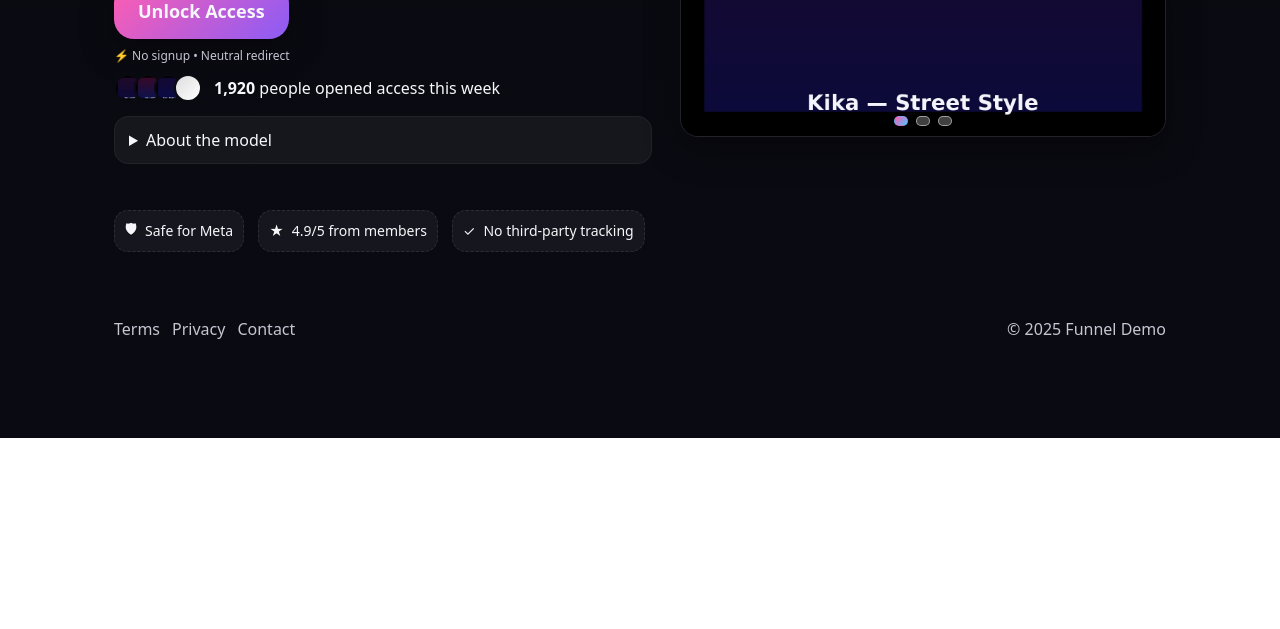
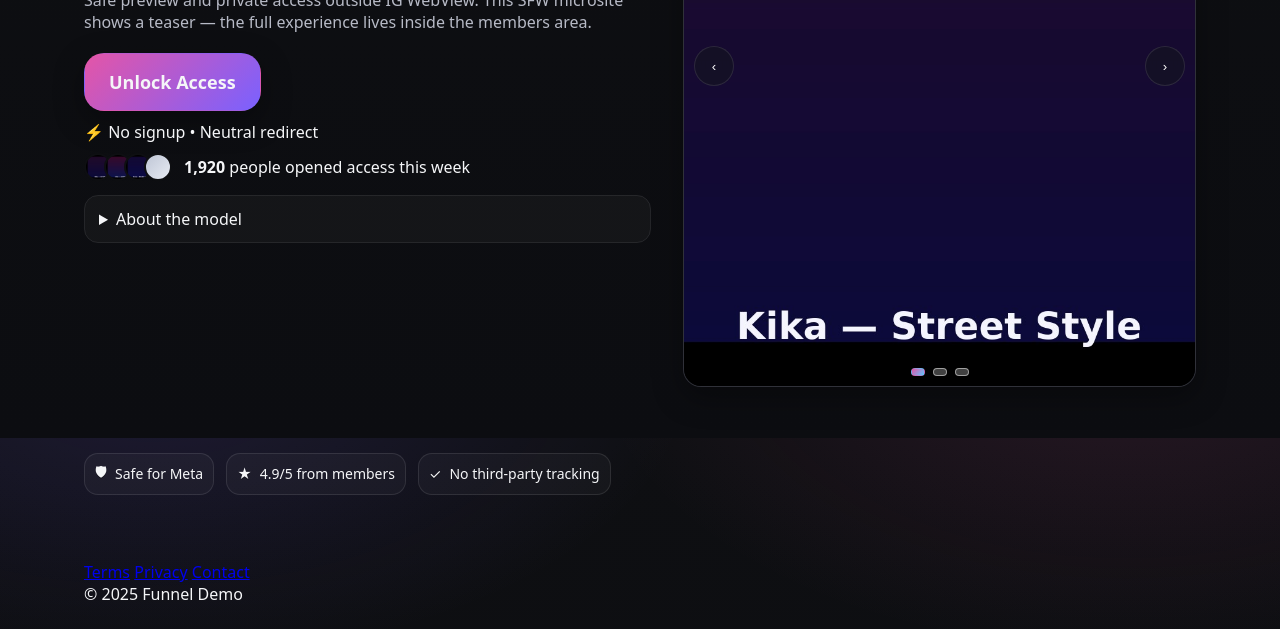
Before and after one commit to Hnzuonee/3stepfunnel, a plain HTML site: page index.html in a window 1280 px wide. Shown: the part 362-991 px from the top of the page. Before the commit the page ends 800 px from the top, so only its background shows below. Drawn offline with Linux system fonts and the light colour scheme.

Commit message:
Update styles.css

```diff
--- a/assets/css/styles.css
+++ b/assets/css/styles.css
@@ -1,122 +1,188 @@
-/* Vibrant "model" theme — pink/purple/blue gradient, glossy cards */
+/* assets/css/styles.css — Editorial Premium v1
+   - čistší paleta, lepší typografie a spacing
+   - funguje drop-in na tvé současné HTML/JS (v2)
+*/
+
 :root{
-  --bg:#0a0a12;
-  --card:#121224;
-  --muted:#b6b8c3;
-  --text:#f7f7fb;
-  --primary:#ff5db1;      /* pink */
-  --primary-2:#8b5cf6;    /* purple */
-  --accent:#4fc3ff;       /* blue accent */
-  --ok:#22c55e;
-  --border:rgba(255,255,255,0.10);
-  --shadow:0 12px 34px rgba(0,0,0,0.35);
+  /* Paleta (tlumený fashion look) */
+  --bg: #0e0f12;
+  --panel: #14151b;
+  --panel-2:#181a22;
+  --text:#f5f6f8;
+  --muted:#b7bac6;
+  --line:rgba(255,255,255,.10);
+
+  /* Akcenty (jemné, ne křiklavé) */
+  --primary:#e455a7;   /* magenta */
+  --primary-2:#7a61ff; /* purple */
+  --accent:#5ec6ff;    /* blue, jemný */
+
+  /* Efekty */
+  --shadow: 0 10px 30px rgba(0,0,0,.35);
+  --inner: inset 0 -2px 6px rgba(0,0,0,.45);
 }
 
 *{box-sizing:border-box}
 html,body{height:100%}
+
 body.theme{
   margin:0;
-  font-family: ui-sans-serif, system-ui, -apple-system, Segoe UI, Roboto, "Helvetica Neue", Arial, "Noto Sans", "Apple Color Emoji","Segoe UI Emoji";
+  font-family: ui-sans-serif, system-ui, -apple-system, Segoe UI, Roboto, "Helvetica Neue", Arial, "Noto Sans";
   color:var(--text);
   background:
-    radial-gradient(900px 500px at 20% -10%, rgba(255,93,177,0.18), transparent 60%),
-    radial-gradient(900px 500px at 90% -20%, rgba(75,0,255,0.18), transparent 60%),
-    linear-gradient(180deg, #090910 0%, #0a0a12 100%);
+    radial-gradient(900px 480px at 12% -8%, rgba(122,97,255,.14), transparent 60%),
+    radial-gradient(900px 520px at 88% -12%, rgba(228,85,167,.12), transparent 60%),
+    linear-gradient(180deg,#0e0f12 0%, #0c0d11 100%);
 }
 
-.model-theme{
-  --card: #15152a;
-  --muted:#c4c6d1;
-}
-
-.container{max-width:1100px;margin:0 auto;padding:24px}
+/* Layout */
+.container{max-width:1160px;margin:0 auto;padding:24px}
 .nowrap{white-space:nowrap}
 
+/* Header */
 .site-header{display:flex;align-items:center;justify-content:space-between;gap:16px}
 .logo{display:flex;align-items:center;gap:10px;color:var(--text);text-decoration:none}
 .logo .brand{font-weight:700;letter-spacing:.3px}
 .header-right{display:flex;gap:8px;align-items:center}
-.badge{padding:6px 10px;border:1px solid var(--border);border-radius:999px;background:rgba(255,255,255,0.06);font-size:12px;color:var(--muted)}
+.badge{padding:6px 10px;border:1px solid var(--line);border-radius:999px;background:rgba(255,255,255,0.04);font-size:12px;color:var(--muted)}
 
-.hero--split{display:grid;grid-template-columns:1.05fr .95fr;gap:28px;align-items:center}
-@media (max-width:900px){.hero--split{grid-template-columns:1fr;gap:16px}}
+/* Hero */
+.hero--split{
+  display:grid;
+  grid-template-columns: 1.05fr .95fr;
+  gap:32px;
+  align-items:center;
+}
+@media (max-width:960px){.hero--split{grid-template-columns:1fr;gap:18px}}
 
-.hero-text h1{font-size:clamp(28px,3.6vw,44px);line-height:1.05;margin:0 0 10px}
-.hero-text .accent{background:linear-gradient(135deg,var(--primary),var(--primary-2));-webkit-background-clip:text;background-clip:text;color:transparent}
-.lead{color:var(--muted);margin:0 0 22px}
+.hero-text h1{
+  font-size:clamp(28px,3.4vw,42px);
+  line-height:1.06;
+  letter-spacing:.1px;
+  margin:0 0 10px;
+}
+.hero-text .accent{
+  background:linear-gradient(135deg,var(--primary),var(--primary-2));
+  -webkit-background-clip:text;background-clip:text;color:transparent
+}
+.lead{color:var(--muted);margin:0 0 20px}
 
-.cta-row{display:flex;flex-direction:column;gap:8px;align-items:flex-start}
-.btn{display:inline-flex;align-items:center;justify-content:center;gap:10px;border:0;border-radius:18px;padding:12px 18px;background:var(--card);color:var(--text);text-decoration:none;box-shadow:var(--shadow);transition:transform .04s ease, filter .2s}
-.btn:hover{transform:translateY(-1px);filter:brightness(1.05)}
-.btn-primary{background:linear-gradient(135deg,var(--primary),var(--primary-2));font-weight:800}
+/* CTA */
+.cta-row{display:flex;flex-direction:column;gap:10px;align-items:flex-start}
+.btn{
+  display:inline-flex;align-items:center;justify-content:center;gap:10px;
+  border:1px solid transparent;border-radius:18px;
+  padding:12px 18px;background:var(--panel);color:var(--text);
+  text-decoration:none;box-shadow:var(--shadow);
+  transition:transform .04s ease, filter .2s, border-color .2s;
+}
+.btn:hover{transform:translateY(-1px);filter:brightness(1.05);border-color:var(--line)}
+.btn-primary{
+  background:linear-gradient(135deg,var(--primary),var(--primary-2));
+  font-weight:800;
+}
 .btn-xl{padding:16px 24px;font-size:18px;border-radius:20px}
 
-.trust{display:flex;gap:14px;flex-wrap:wrap;margin:18px 0}
-.trust-item{display:inline-flex;gap:8px;align-items:center;border:1px dashed var(--border);padding:8px 10px;border-radius:14px;background:rgba(255,255,255,0.05);font-size:14px}
+/* Trust & social proof */
+.trust{display:flex;gap:12px;flex-wrap:wrap;margin:18px 0}
+.trust-item{
+  display:inline-flex;gap:8px;align-items:center;
+  border:1px solid var(--line);padding:8px 10px;border-radius:14px;
+  background:rgba(255,255,255,0.03);font-size:14px;color:var(--text)
+}
 .icon{filter:drop-shadow(0 1px 0 rgba(0,0,0,.4))}
-
 .social-proof{display:flex;align-items:center;gap:12px;margin:10px 0 6px}
 .avatars{display:flex}
-.avatar{width:28px;height:28px;border-radius:999px;border:2px solid var(--bg);margin-left:-8px;background:linear-gradient(135deg,#bbb,#eee)}
+.avatar{
+  width:28px;height:28px;border-radius:999px;border:2px solid var(--bg);
+  margin-left:-8px;background:linear-gradient(135deg,#bfc6d6,#e7ebf3)
+}
 .avatar:first-child{margin-left:0}
 .avatar.a1{background-image:url('../img/slide1.jpg');background-size:cover}
 .avatar.a2{background-image:url('../img/slide2.jpg');background-size:cover}
 .avatar.a3{background-image:url('../img/slide3.jpg');background-size:cover}
-.avatar.a4{background:linear-gradient(135deg,#ddd,#fff)}
 
-/* Carousel */
-.carousel{position:relative;border-radius:18px;overflow:hidden;border:1px solid var(--border);box-shadow:var(--shadow)}
+/* About block */
+.about{margin-top:14px;border:1px solid var(--line);border-radius:14px;overflow:hidden}
+.about>summary{cursor:pointer;padding:12px 14px;background:rgba(255,255,255,.03)}
+.about[open]>summary{border-bottom:1px solid var(--line)}
+.about .bio{padding:12px 14px;color:var(--muted)}
+.about .bio ul{margin:6px 0 0 18px;padding:0}
+
+/* Carousel — čistší, portrait ratio 4:5 pro fashion look */
+.carousel{position:relative;border-radius:18px;overflow:hidden;border:1px solid var(--line);box-shadow:var(--shadow);background:var(--panel-2)}
 .carousel .slides{display:flex;transition:transform .35s ease}
-.slide{min-width:100%;aspect-ratio:4/3;background:#0e0e18;display:grid;place-items:center}
+.slide{min-width:100%;aspect-ratio:4/5;background:#0f1116;display:grid;place-items:center}
 .slide img{width:100%;height:100%;object-fit:cover;display:block;transition:transform .4s ease}
-.slide.is-active img{transform:scale(1.02)}
-.nav{position:absolute;top:50%;transform:translateY(-50%);width:40px;height:40px;border-radius:999px;border:1px solid var(--border);background:rgba(0,0,0,.45);backdrop-filter:blur(6px);color:#fff;cursor:pointer;display:grid;place-items:center}
-.nav:hover{background:rgba(0,0,0,.6)}
+.slide.is-active img{transform:scale(1.015)}
+.nav{
+  position:absolute;top:50%;transform:translateY(-50%);
+  width:40px;height:40px;border-radius:999px;border:1px solid var(--line);
+  background:rgba(20,22,30,.55);backdrop-filter:blur(6px);color:#fff;cursor:pointer;display:grid;place-items:center
+}
+.nav:hover{background:rgba(20,22,30,.7)}
 .prev{left:10px}
 .next{right:10px}
 .dots{position:absolute;left:0;right:0;bottom:10px;display:flex;justify-content:center;gap:8px}
-.dots button{width:10px;height:10px;border-radius:999px;border:1px solid rgba(255,255,255,.5);background:rgba(255,255,255,.25);cursor:pointer}
-.dots button[aria-selected="true"]{background:linear-gradient(135deg,var(--primary),var(--accent));border-color:transparent;box-shadow:0 0 0 2px rgba(0,0,0,.2)}
+.dots button{
+  width:8px;height:8px;border-radius:999px;border:1px solid rgba(255,255,255,.5);
+  background:rgba(255,255,255,.25);cursor:pointer
+}
+.dots button[aria-selected="true"]{
+  background:linear-gradient(135deg,var(--primary),var(--accent));border-color:transparent;
+  box-shadow:0 0 0 2px rgba(0,0,0,.25)
+}
 
-.about{margin-top:14px;border:1px solid var(--border);border-radius:14px;overflow:hidden}
-.about>summary{cursor:pointer;padding:12px 14px;background:rgba(255,255,255,.05)}
-.about[open]>summary{border-bottom:1px solid var(--border)}
-.about .bio{padding:12px 14px;color:var(--muted)}
-.about .bio ul{margin:6px 0 0 18px;padding:0}
-
-.trustband{padding-top:4px}
-
-/* Gate page */
-.gate h1{font-size:clamp(24px,3.2vw,38px);margin:6px 0 6px}
+/* Gate */
+.gate h1{font-size:clamp(24px,3.2vw,36px);margin:6px 0 6px}
 .timer{display:flex;gap:8px;align-items:center;margin:14px 0 10px}
-.timer .digit{width:44px;height:56px;border-radius:10px;background:linear-gradient(180deg,#1b1b33,#111122);border:1px solid var(--border);display:grid;place-items:center;box-shadow:inset 0 -2px 6px rgba(0,0,0,.45), var(--shadow);font-weight:900;font-size:24px;letter-spacing:1px}
+.timer .digit{
+  width:44px;height:56px;border-radius:10px;
+  background:linear-gradient(180deg,#171923,#12141c);
+  border:1px solid var(--line);display:grid;place-items:center;
+  box-shadow:var(--inner), var(--shadow);
+  font-weight:900;font-size:24px;letter-spacing:.5px
+}
 .timer .sep{font-weight:900;opacity:.85}
 
 .metrics{display:flex;gap:16px;margin:16px 0 10px;flex-wrap:wrap}
-.metric{flex:1 1 180px;border:1px solid var(--border);border-radius:14px;padding:12px 14px;background:rgba(255,255,255,0.05)}
+.metric{
+  flex:1 1 180px;border:1px solid var(--line);border-radius:14px;padding:12px 14px;
+  background:rgba(255,255,255,0.03)
+}
 .metric-label{color:var(--muted);font-size:12px}
 .metric-value{font-size:24px;font-weight:800;letter-spacing:.5px;margin-top:4px}
 
-.cta-panel{margin:18px 0}
-.note{margin-top:12px;color:var(--muted)}
+/* Sticky CTA */
+.sticky-cta{
+  position:fixed;left:50%;transform:translateX(-50%);bottom:16px;z-index:60;
+  display:none;padding:14px 20px;font-weight:800
+}
+.sticky-cta.show{display:inline-flex}
 
-#progress{position:fixed;left:0;top:0;height:3px;width:0;background:linear-gradient(90deg,var(--primary),var(--accent));z-index:50}
+/* Progress bar */
+#progress{
+  position:fixed;left:0;top:0;height:3px;width:0;
+  background:linear-gradient(90deg,var(--primary),var(--accent));z-index:50
+}
 
-.toast{position:fixed;left:50%;transform:translateX(-50%);bottom:18px;background:rgba(0,0,0,.65);backdrop-filter: blur(6px);border:1px solid var(--border);border-radius:12px;padding:10px 14px;box-shadow:var(--shadow);opacity:0;pointer-events:none;transition:opacity .2s, transform .2s;max-width:92%;}
+/* Toast + Notifications */
+.toast{
+  position:fixed;left:50%;transform:translateX(-50%);bottom:18px;
+  background:rgba(15,16,22,.78);backdrop-filter:blur(6px);
+  border:1px solid var(--line);border-radius:12px;padding:10px 14px;
+  box-shadow:var(--shadow);opacity:0;pointer-events:none;
+  transition:opacity .2s, transform .2s;max-width:92%;
+}
 .toast.show{opacity:1;transform:translateX(-50%) translateY(-4px)}
 
-.muted{color:var(--muted);font-size:14px}
-.tiny{font-size:12px;color:var(--muted)}
-
-/* Sticky CTA */
-.sticky-cta{position:fixed;left:50%;transform:translateX(-50%);bottom:16px;z-index:60;display:none;padding:14px 20px;font-weight:800}
-.sticky-cta.show{display:inline-flex}
-
-/* Footer */
-.site-footer{display:flex;align-items:center;justify-content:space-between;gap:12px;color:var(--muted)}
-.footer-nav{display:flex;gap:12px}
-.footer-nav a{color:var(--muted);text-decoration:none}
-.footer-nav a:hover{color:var(--text)}
-
-/* Accessibility focus */
-:focus-visible{outline:2px dashed var(--accent);outline-offset:2px}
+.notif-stack{position:fixed;right:16px;bottom:16px;display:flex;flex-direction:column;gap:10px;z-index:60}
+.notif{
+  display:flex;gap:10px;align-items:flex-start;
+  background:rgba(15,16,22,.78);border:1px solid var(--line);backdrop-filter:blur(6px);
+  padding:10px 12px;border-radius:12px;box-shadow:var(--shadow);
+  transform:translateX(16px);opacity:0;transition:transform .25s ease, opacity .25s ease;max-width:280px
+}
+.notif.show{transform:translateX(0);opacity:1}
+.notif .dot{width:10px;height:10px;border-radius:999px;background:linear-gradient(135deg,var(--primary),var(--accent));margin-top:6px}
+.no
```
